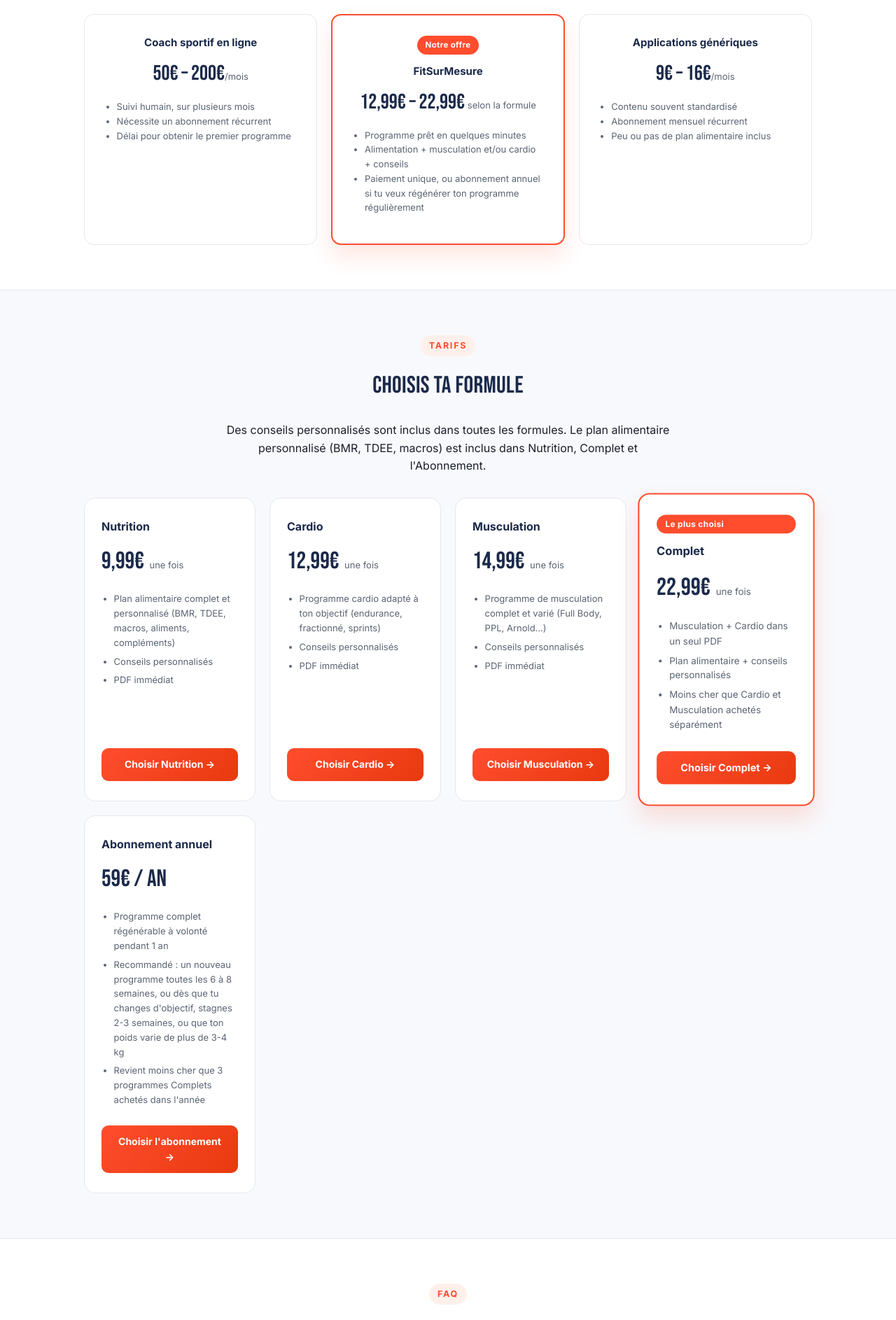
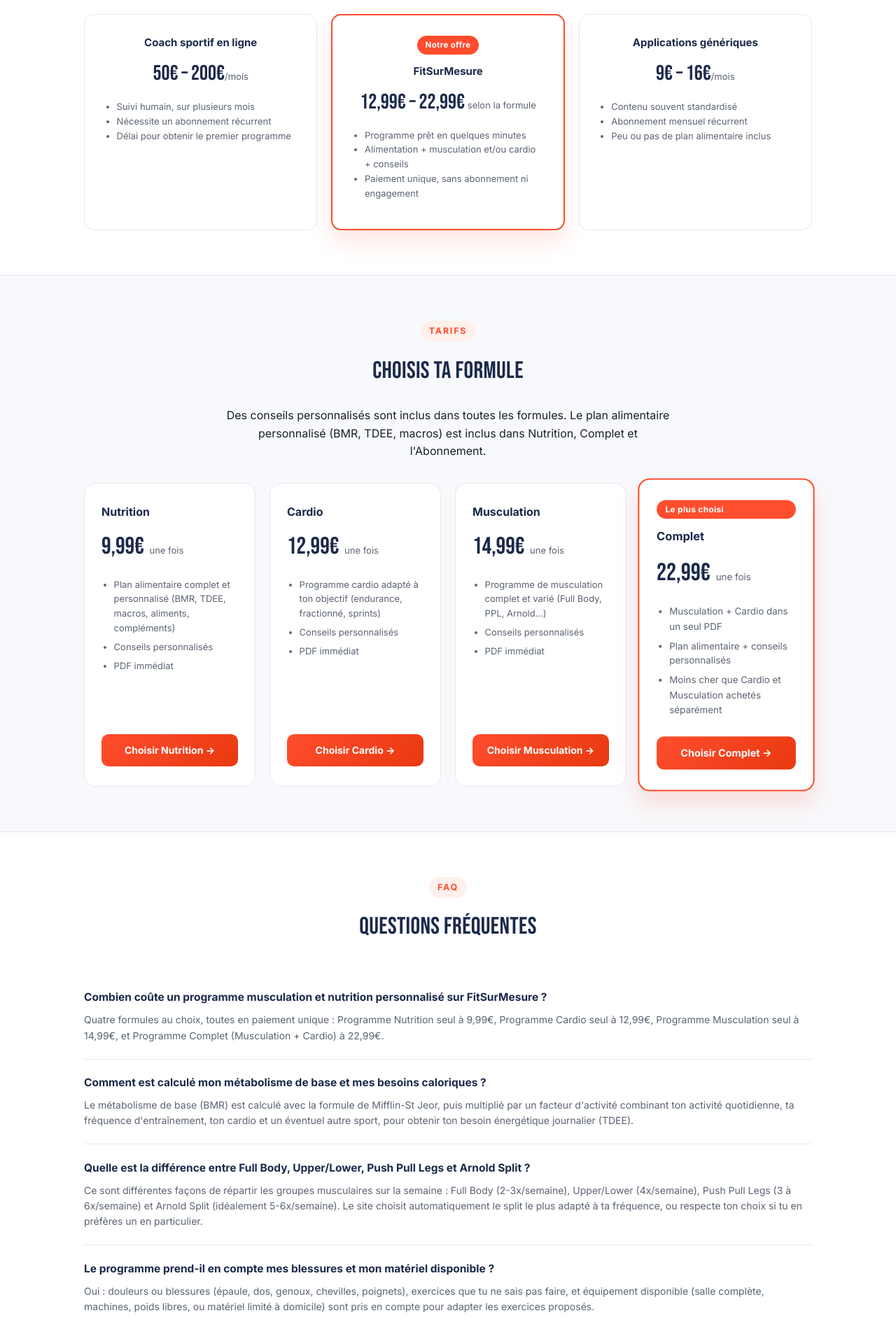
Before and after one commit to Alpha-Edge-cmd/FitSurMesure, a Flask app: page / in a window 1280 px wide. Shown: the part 1941-3827 px from the top of the page at 70% size. Run offline with Flask 3, Linux system fonts and the light colour scheme; some libraries are stand-ins or nearby versions.

Commit message:
Retrait de l'offre abonnement annuel de la vente
Retour Samy : le temps de finaliser la creation de sa micro-entreprise et le
passage de Stripe en mode reel, l'abonnement annuel est retire de la vente.
Mieux vaut ne pas proposer une formule recurrente tant que l'encaissement
reel n'est pas en place.

Retire de l'affichage :
- carte tarifaire de la landing
- lien /questionnaire?formule=abonnement
- option dans le select "Ta formule" du questionnaire
- offre dans le schema JSON-LD (referencement) et reponses FAQ, qui
  annoncaient cinq formules — quatre desormais
- mentions dans la meta description et les mots-cles

Le comparatif avec les applis concurrentes conserve ses mentions
"abonnement" : elles deviennent meme plus justes, FitSurMesure etant
maintenant exclusivement en paiement unique.

LE CODE RESTE EN PLACE : logic/subscriptions.py, les routes
/mon-compte/nouveau-programme et /mon-compte/evolution, le bloc de l'espace
personnel, le saut de paiement pour abonne actif et la gestion des webhooks
invoice.paid / customer.subscription.deleted. Reactiver l'offre = decommenter
une ligne dans static/script.js et remettre la carte tarifaire. Rien d'autre.

Un eventuel abonne existant conserve donc tous ses droits.

Verifie : plus aucune carte "Abonnement annuel" ni lien formule=abonnement
sur la page d'accueil, 4 cartes tarifaires restantes, JSON-LD valide.

```diff
--- a/templates/landing.html
+++ b/templates/landing.html
@@ -4,8 +4,8 @@
 <meta charset="UTF-8">
 <meta name="viewport" content="width=device-width, initial-scale=1.0">
 <title>Programme Musculation, Nutrition et Cardio Personnalisé en Ligne | FitSurMesure</title>
-<meta name="description" content="Génère en 2 minutes ton programme 100% personnalisé : musculation (Full Body, Upper/Lower, Push Pull Legs, Arnold Split), plan alimentaire sur mesure (calcul BMR, TDEE, macros), programme cardio et conseils adaptés à ton objectif, ton matériel et tes blessures. Programme Nutrition dès {{ prices.nutrition }}, Cardio dès {{ prices.cardio }}, Musculation dès {{ prices.musculation }}, Complet à {{ prices.les_deux }}, ou abonnement annuel illimité à {{ prices.abonnement }}.">
-<meta name="keywords" content="programme musculation personnalisé, programme alimentaire personnalisé, plan nutrition sur mesure, calculateur calories macros, calcul métabolisme de base, calcul BMR TDEE, programme cardio personnalisé, coach sportif en ligne, coaching musculation pas cher, programme perte de gras, programme prise de muscle, programme recomposition corporelle, programme musculation débutant, programme Full Body, programme Upper Lower, programme Push Pull Legs, programme Arnold Split, générateur de programme musculation, PDF programme musculation sur mesure, plan alimentaire calories macros, application programme sportif personnalisé, abonnement coaching sportif annuel">
+<meta name="description" content="Génère en 2 minutes ton programme 100% personnalisé : musculation (Full Body, Upper/Lower, Push Pull Legs, Arnold Split), plan alimentaire sur mesure (calcul BMR, TDEE, macros), programme cardio et conseils adaptés à ton objectif, ton matériel et tes blessures. Programme Nutrition dès {{ prices.nutrition }}, Cardio dès {{ prices.cardio }}, Musculation dès {{ prices.musculation }}, Complet à {{ prices.les_deux }}.">
+<meta name="keywords" content="programme musculation personnalisé, programme alimentaire personnalisé, plan nutrition sur mesure, calculateur calories macros, calcul métabolisme de base, calcul BMR TDEE, programme cardio personnalisé, coach sportif en ligne, coaching musculation pas cher, programme perte de gras, programme prise de muscle, programme recomposition corporelle, programme musculation débutant, programme Full Body, programme Upper Lower, programme Push Pull Legs, programme Arnold Split, générateur de programme musculation, PDF programme musculation sur mesure, plan alimentaire calories macros, application programme sportif personnalisé">
 <meta property="og:title" content="Programme Musculation, Nutrition et Cardio Personnalisé en Ligne | FitSurMesure">
 <meta property="og:description" content="Ton programme de musculation, ton plan alimentaire et ton programme cardio personnalisés, générés instantanément en PDF selon ton objectif, ton matériel et tes contraintes physiques.">
 <meta property="og:type" content="website">
@@ -41,13 +41,6 @@
       "priceCurrency": "EUR",
       "price": "22.99",
       "availability": "https://schema.org/InStock"
-    },
-    {
-      "@type": "Offer",
-      "name": "Abonnement annuel (programmes illimités)",
-      "priceCurrency": "EUR",
-      "price": "59.00",
-      "availability": "https://schema.org/InStock"
     }
   ]
 }
@@ -60,7 +53,7 @@
     {
       "@type": "Question",
       "name": "Combien coûte un programme musculation et nutrition personnalisé sur FitSurMesure ?",
-      "acceptedAnswer": { "@type": "Answer", "text": "Quatre formules : Programme Cardio seul à 12,99€, Programme Musculation seul à 14,99€, Programme Complet (Musculation + Cardio) à 22,99€, tous en paiement unique, ou un Abonnement annuel à 59€ permettant de régénérer un nouveau programme complet aussi souvent que nécessaire." }
+      "acceptedAnswer": { "@type": "Answer", "text": "Quatre formules, toutes en paiement unique : Programme Nutrition seul à 9,99€, Programme Cardio seul à 12,99€, Programme Musculation seul à 14,99€, et Programme Complet (Musculation + Cardio) à 22,99€." }
     },
     {
       "@type": "Question",
@@ -188,7 +181,7 @@
         <ul>
           <li>Programme prêt en quelques minutes</li>
           <li>Alimentation + musculation et/ou cardio + conseils</li>
-          <li>Paiement unique, ou abonnement annuel si tu veux régénérer ton programme régulièrement</li>
+          <li>Paiement unique, sans abonnement ni engagement</li>
         </ul>
       </div>
       <div class="col">
@@ -254,17 +247,6 @@
         </ul>
         <a href="/questionnaire?formule=les_deux" class="cta-primary">Choisir Complet →</a>
       </div>
-      <div class="price-card">
-        <h3>Abonnement annuel</h3>
-        <div class="amount">{{ prices.abonnement }}</div>
-        <ul>
-          <li>Programme complet régénérable à volonté pendant 1 an</li>
-          <li>Recommandé : un nouveau programme toutes les 6 à 8 semaines, ou dès que tu changes
-              d'objectif, stagnes 2-3 semaines, ou que ton poids varie de plus de 3-4 kg</li>
-          <li>Revient moins cher que 3 programmes Complets achetés dans l'année</li>
-        </ul>
-        <a href="/questionnaire?formule=abonnement" class="cta-primary">Choisir l'abonnement →</a>
-      </div>
     </div>
   </div>
 </section>
@@ -275,7 +257,7 @@
     <h2>Questions fréquentes</h2>
     <div class="faq-item">
       <h3>Combien coûte un programme musculation et nutrition personnalisé sur FitSurMesure ?</h3>
-      <p>Cinq formules au choix : Programme Nutrition seul à {{ prices.nutrition }}, Programme Cardio seul à {{ prices.cardio }}, Programme Musculation seul à {{ prices.musculation }}, Programme Complet (Musculation + Cardio) à {{ prices.les_deux }}, tous en paiement unique, ou un Abonnement annuel à {{ prices.abonnement }} pour régénérer un nouveau programme aussi souvent que nécessaire.</p>
+      <p>Quatre formules au choix, toutes en paiement unique : Programme Nutrition seul à {{ prices.nutrition }}, Programme Cardio seul à {{ prices.cardio }}, Programme Musculation seul à {{ prices.musculation }}, et Programme Complet (Musculation + Cardio) à {{ prices.les_deux }}.</p>
     </div>
     <div class="faq-item">
       <h3>Comment est calculé mon métabolisme de base et mes besoins caloriques ?</h3>
```
Also changed, not shown: static/script.js (+7 -1 lines).
